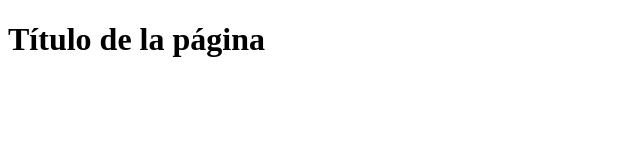
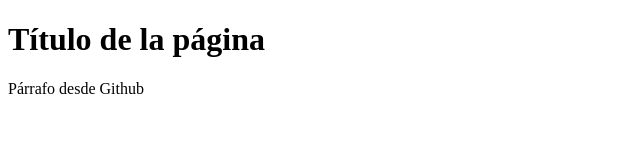
Before and after one commit to henrycadenaec/TrabajoConVSCode, a plain HTML site: page index.html in a window 1280 px wide. Shown: the whole page, without its empty margins (0-640 px from the left). Drawn offline with Linux system fonts and the light colour scheme.

Commit message:
Update index.html desde Github

```diff
--- a/index.html
+++ b/index.html
@@ -8,5 +8,6 @@
   </head>
   <body>
     <h1>Título de la página</h1>
+    <p>Párrafo desde Github</p>
   </body>
 </html>
```
